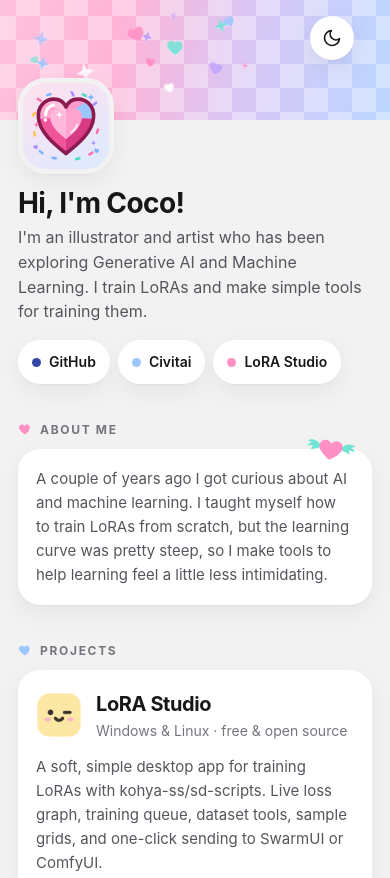
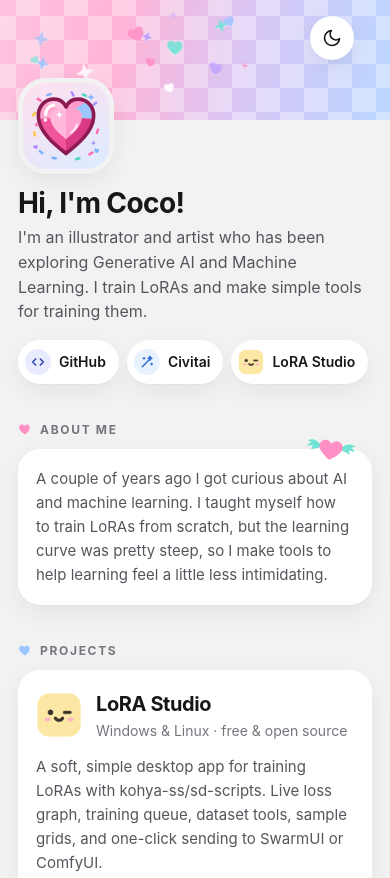
Before and after one commit to cococolacake/cococolacake.github.io, a plain HTML site: page index.html in a window 390 px wide. Shown: the top 878 px of the page. Drawn offline with Linux system fonts and the light colour scheme.

Commit message:
Update index.html

```diff
--- a/index.html
+++ b/index.html
@@ -79,6 +79,13 @@
   }
   .pill:hover { color: var(--text); transform: translateY(-1px); }
   .dot { width: 9px; height: 9px; border-radius: 99px; flex: none; }
+  .pill { padding-left: 8px; }
+  .pill-ico { width: 28px; height: 28px; border-radius: 99px; display: grid; place-items: center; flex: none; }
+  .pill-ico svg { width: 16px; height: 16px; }
+  .pill-app { background: none; }
+  .pill-app img { width: 28px; height: 28px; border-radius: 9px; }
+  :root[data-theme="dark"] .pill-ico:not(.pill-app) { background: var(--surface-2) !important; }
+  :root[data-theme="dark"] .pill-ico.ico-gh { color: #AEB8FF !important; }
 
   /* ---------- sections ---------- */
   section { margin-top: 56px; }
@@ -174,7 +181,8 @@
   .pill:active, .btn:active, .mini:active { transform: scale(.94); transition-duration: .08s; }
   .theme-btn:active { transform: scale(.88); transition-duration: .08s; }
   @keyframes pulse     { 50% { scale: 1.6; } }
-  .pill:hover .dot     { animation: pulse .6s var(--spring); }
+  @keyframes ico-hop   { 40% { translate: 0 -3px; rotate: -8deg; } 70% { rotate: 6deg; } }
+  .pill:hover .pill-ico { animation: ico-hop .5s var(--spring); }
 
   /* --- 7. theme toggle: moon spins into a sun (and back) --- */
   .theme-btn svg { grid-area: 1 / 1; transition: rotate .5s var(--spring), scale .5s var(--spring), opacity .3s; }
@@ -222,7 +230,8 @@
     h1 { font-size: 28px; margin: 14px 0 6px; letter-spacing: -.6px; }
     .lead { font-size: 16px; line-height: 1.55; }
     .links { gap: 8px; margin-top: 16px; }
-    .pill { font-size: 14px; padding: 8px 14px; }
+    .pill { font-size: 14px; padding: 7px 13px 7px 7px; }
+    .pill-ico, .pill-app img { width: 26px; height: 26px; }
     section { margin-top: 36px; }
     h2 { font-size: 12px; margin-bottom: 10px; }
     .card { padding: 18px; border-radius: 22px; }
@@ -279,9 +288,9 @@
       <h1 class="load" style="--i:0">Hi, I'm Coco!</h1>
       <p style="--i:1" class="load lead">I'm an illustrator and artist who has been exploring Generative AI and Machine Learning. I train LoRAs and make simple tools for training them.</p>
       <nav style="--i:2" class="load links" aria-label="Find me elsewhere">
-        <a class="pill" href="https://github.com/cococolacake"><span class="dot" style="background: var(--gem)"></span>GitHub</a>
-        <a class="pill" href="https://civitai.com/user/cococolacake"><span class="dot" style="background: var(--sky)"></span>Civitai</a>
-        <a class="pill" href="https://github.com/cococolacake/lora-studio"><span class="dot" style="background: var(--rose)"></span>LoRA Studio</a>
+        <a class="pill" href="https://github.com/cococolacake"><span class="pill-ico ico-gh" style="background: #E9ECFF; color: var(--gem)"><svg viewBox="0 0 24 24" fill="none" stroke="currentColor" stroke-width="2.4" stroke-linecap="round" stroke-linejoin="round" aria-hidden="true"><path d="M8.5 7.5 4 12l4.5 4.5M15.5 7.5 20 12l-4.5 4.5"/></svg></span>GitHub</a>
+        <a class="pill" href="https://civitai.com/user/cococolacake"><span class="pill-ico" style="background: var(--sky-soft); color: var(--sky-text)"><svg viewBox="0 0 24 24" fill="none" stroke="currentColor" stroke-width="2.2" stroke-linecap="round" stroke-linejoin="round" aria-hidden="true"><path d="M5 19 14.5 9.5"/><path d="M16.5 3.5l.9 2.1 2.1.9-2.1.9-.9 2.1-.9-2.1-2.1-.9 2.1-.9z" fill="currentColor"/><path d="M7.5 5.5v2M6.5 6.5h2M19 14v2M18 15h2"/></svg></span>Civitai</a>
+        <a class="pill" href="https://github.com/cococolacake/lora-studio"><span class="pill-ico pill-app"><img src="assets/lora-studio-icon.png" alt=""></span>LoRA Studio</a>
       </nav>
     </header>
 
```
